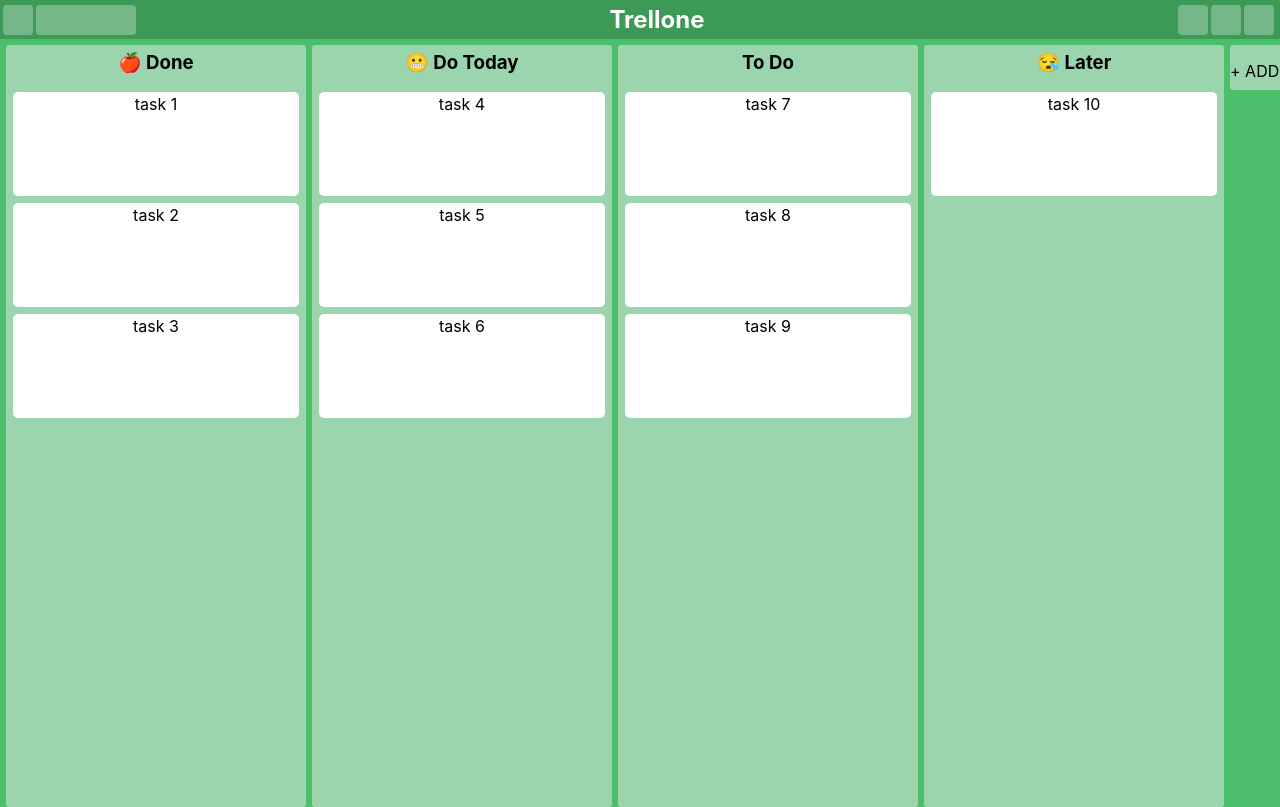
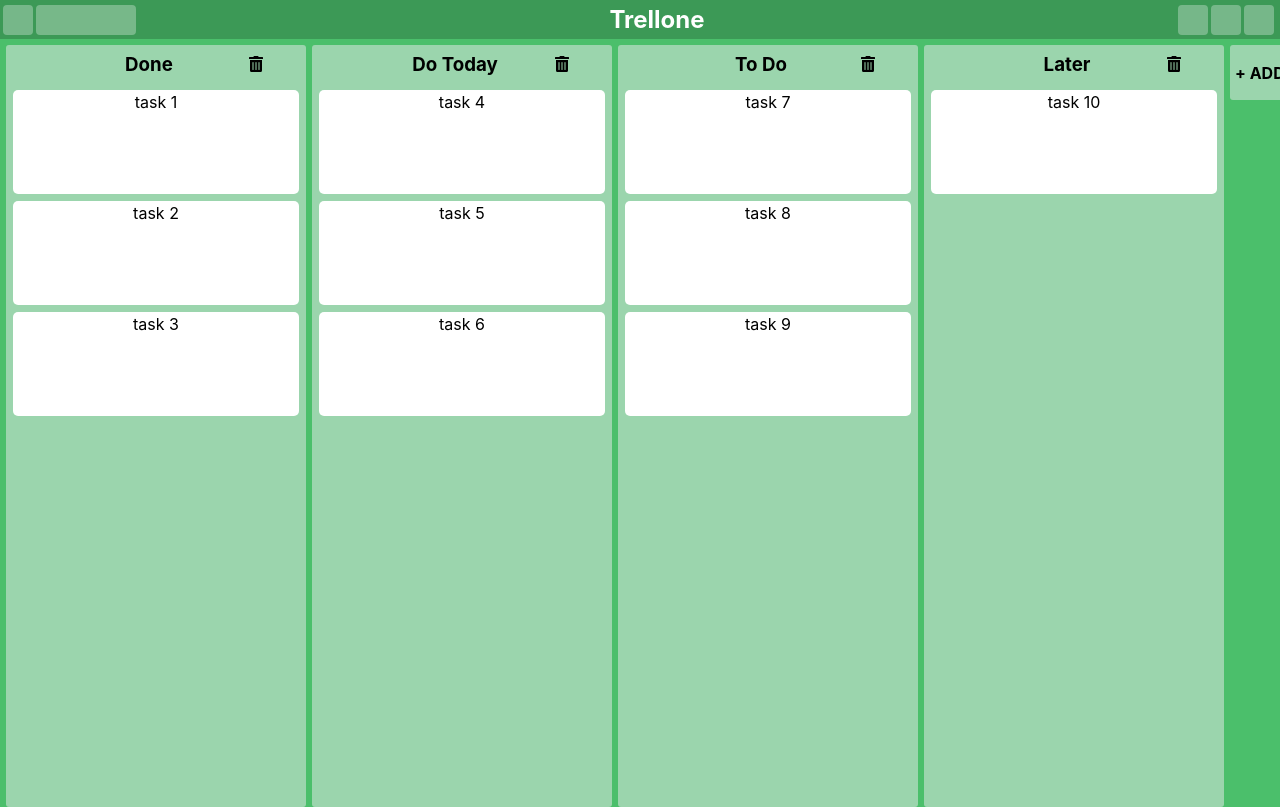
Before and after one commit to Akash-Anand10/React-Demo, a React (Create React App) app: page / in a window 1280 px wide. Built offline with nearby package versions, Linux system fonts and the light colour scheme.

Commit message:
Added remove section functionality

```diff
--- a/package.json
+++ b/package.json
@@ -3,6 +3,9 @@
   "version": "0.1.0",
   "private": true,
   "dependencies": {
+    "@fortawesome/fontawesome-svg-core": "^1.2.35",
+    "@fortawesome/free-solid-svg-icons": "^5.15.3",
+    "@fortawesome/react-fontawesome": "^0.1.14",
     "@testing-library/jest-dom": "^5.11.4",
     "@testing-library/react": "^11.1.0",
     "@testing-library/user-event": "^12.1.10",
--- a/src/components/Board.tsx
+++ b/src/components/Board.tsx
@@ -30,6 +30,7 @@
   margin-top: 6px;
   border-radius: 3px;
   display: flex;
+  padding: 5px;
 `;
 
 export default function Board() {
@@ -118,7 +119,11 @@
               ? <EditSection setShowEditSection={setShowEditSectionName}/>
               : (
                 <AddSectionUnfocused onClick={editSectionHandler}>
-                  <p>{"+ ADD SECTION"}</p>
+                  <span style={{
+                    fontSize: 16,
+                    fontWeight: "bold",
+                    alignSelf: "center",
+                  }}>{"+ ADD SECTION"}</span>
                 </AddSectionUnfocused>
               )}
             </SectionsContainer>
--- a/src/components/Section.tsx
+++ b/src/components/Section.tsx
@@ -1,8 +1,12 @@
-import styled from "styled-components"
-import { Draggable, Droppable } from "react-beautiful-dnd"
-import Card from "./Card"
-import { useAppSelector } from "../hooks"
-import { useEffect } from "react"
+import styled from "styled-components";
+import { Draggable, Droppable } from "react-beautiful-dnd";
+import { FontAwesomeIcon } from "@fortawesome/react-fontawesome";
+import { faTrashAlt } from "@fortawesome/free-solid-svg-icons";
+import Card from "./Card";
+import { useAppSelector } from "../hooks";
+import { useEffect } from "react";
+import { useThunkDispatch } from "../hooks";
+import { removeSection } from "../actions/boardActions";
 
 const SectionContainer = styled.div`
   width: 300px;
@@ -14,35 +18,70 @@
   display: flex;
   flex-direction: column;
   overflow-y: auto;
-`
+`;
 const SectionHeader = styled.div`
   height: 40px;
   display: flex;
   justify-content: center;
   align-items: center;
-`
+`;
 const SectionName = styled.h3`
   margin: 5px;
-    height: 28px;
-`
+  width: 80%;
+  max-width: 15ch;
+  text-overflow: ellipsis;
+  overflow: hidden;
+  white-space: nowrap;
+`;
 
 export default function Section({ sectionId, index }: SectionProps) {
+  const dispatch = useThunkDispatch();
 
-  const sectionTicketIds: string[] = useAppSelector(state => state.sections.byId[sectionId]?.tickets);
-  const allSections = useAppSelector(state => state.sections.byId)
-  const allTickets = useAppSelector(state => state.tickets.byId);
-  const sectionTickets = sectionTicketIds?.map(ticketId => allTickets[ticketId])
+  const sectionTicketIds: string[] = useAppSelector(
+    (state) => state.sections.byId[sectionId]?.tickets
+  );
+  const allSections = useAppSelector((state) => state.sections.byId);
+  const allTickets = useAppSelector((state) => state.tickets.byId);
+  const sectionTickets = sectionTicketIds?.map(
+    (ticketId) => allTickets[ticketId]
+  );
+
+  useEffect(() => {}, [allSections]);
 
   const Cards = sectionTickets?.map((ticket, index) => {
     return (
-      <Card ticketId={ticket.id} index={index} content={ticket.content} />
-    )
+      <Card
+        ticketId={ticket.id}
+        index={index}
+        content={ticket.content}
+        key={ticket.id}
+      />
+    );
+  });
+
+  const onDeleteHandler = () => {
+    console.log("deleted section");
+    dispatch(
+      removeSection({
+        sectionId: sectionId,
       })
-  useEffect(()=>{
-  }, [allSections]);
+    );
+  };
 
+  const DeleteSectionIcon = () => {
     return (
-    <Draggable draggableId={sectionId} index={index} key={sectionId} >
+      <div
+        onClick={onDeleteHandler}
+        style={{
+          cursor: "pointer",
+        }}
+      >
+        <FontAwesomeIcon icon={faTrashAlt} />
+      </div>
+    );
+  };
+  return (
+    <Draggable draggableId={sectionId} index={index} key={sectionId}>
       {(provided, snapshot) => (
         <SectionContainer
           className="SectionContainer"
@@ -50,16 +89,13 @@
           ref={provided.innerRef}
         >
           <SectionHeader {...provided.dragHandleProps}>
-            <SectionName>
-              {allSections[sectionId]?.title}
-            </SectionName>
+            <SectionName>{allSections[sectionId]?.title}</SectionName>
+            <DeleteSectionIcon />
           </SectionHeader>
-          <div>
-            <Droppable droppableId={sectionId} type="SECTION" >
+          <Droppable droppableId={sectionId} type="SECTION">
             {(provided, snapshot) => (
-                <div style={{
-
-                }}
+              <div
+                style={{ height: "100%" }}
                 {...provided.droppableProps}
                 ref={provided.innerRef}
               >
@@ -68,17 +104,13 @@
               </div>
             )}
           </Droppable>
-          </div>
-
-
         </SectionContainer>
       )}
     </Draggable>
-
-  )
+  );
 }
 
 type SectionProps = {
-  index: number,
-  sectionId: string
-}
+  index: number;
+  sectionId: string;
+};
--- a/src/components/editSection.tsx
+++ b/src/components/editSection.tsx
@@ -1,8 +1,7 @@
 import { useEffect, useState } from "react";
 import styled from "styled-components";
-import { useAppSelector, useThunkDispatch } from "../hooks";
+import { useThunkDispatch } from "../hooks";
 import { addSection} from "../actions/boardActions";
-import { time } from "console";
 
 const EditorContainer = styled.div`
   height: 70px;
@@ -54,6 +53,7 @@
       sectionId: Date.now().toString(),
       sectionTitle: sectionName
     }))
+    setShowEditSection(false);
   }
 
   const [sectionName, setSectionName] = useState("");
--- a/src/components/models/initData.ts
+++ b/src/components/models/initData.ts
@@ -24,12 +24,12 @@
     "byId": {
       "sec1": {
         "id": "sec1",
-        "title": "🍎 Done",
+        "title": "Done",
         "tickets": ["tic1", "tic2", "tic3"]
       },
       "sec2": {
         "id": "sec2",
-        "title": "😬 Do Today",
+        "title": "Do Today",
         "tickets": ["tic4", "tic5", "tic6"]
       },
       "sec3": {
@@ -39,7 +39,7 @@
       },
       "sec4": {
         "id": "sec4",
-        "title": "😪 Later",
+        "title": "Later",
         "tickets": ["tic10"]
       }
     },
--- a/src/reducers/boardReducer.ts
+++ b/src/reducers/boardReducer.ts
@@ -7,7 +7,6 @@
   REMOVE_SECTION,
   ADD_TICKET,
   REMOVE_TICKET,
-  addSection,
 } from "../actions/boardActions";
 import { data } from "../components/models/initData";
 
@@ -62,10 +61,9 @@
       } as stateType;
 
     case ADD_SECTION:
-      let act = action as ReturnType<typeof addSection>;
       const newSection = {
-        id: act.payload.sectionId,
-        title: act.payload.sectionTitle,
+        id: action.payload.sectionId,
+        title: action.payload.sectionTitle,
         tickets: [],
       };
 
@@ -73,14 +71,19 @@
         ...state,
         byId: {
           ...state.byId,
-          [act.payload.sectionId]: newSection,
+          [action.payload.sectionId]: newSection,
         },
-        allIds: [...state.allIds, act.payload.sectionId],
+        allIds: [...state.allIds, action.payload.sectionId],
       } as stateType;
 
     case REMOVE_SECTION:
+      const sectionIdsAfterDelete = state.allIds.filter(sectionId => sectionId !== action.payload.sectionId)
+      const sectionsAfterDelete = state.byId
+      delete sectionsAfterDelete[action.payload.sectionId];
       return {
         ...state,
+        byId: sectionsAfterDelete,
+        allIds: sectionIdsAfterDelete
       } as stateType;
 
     case ADD_TICKET:
```
Also changed, not shown: 1 other file (tests, documents, lock files or other folders). Lines whose indentation alone changed are shown as unchanged.
